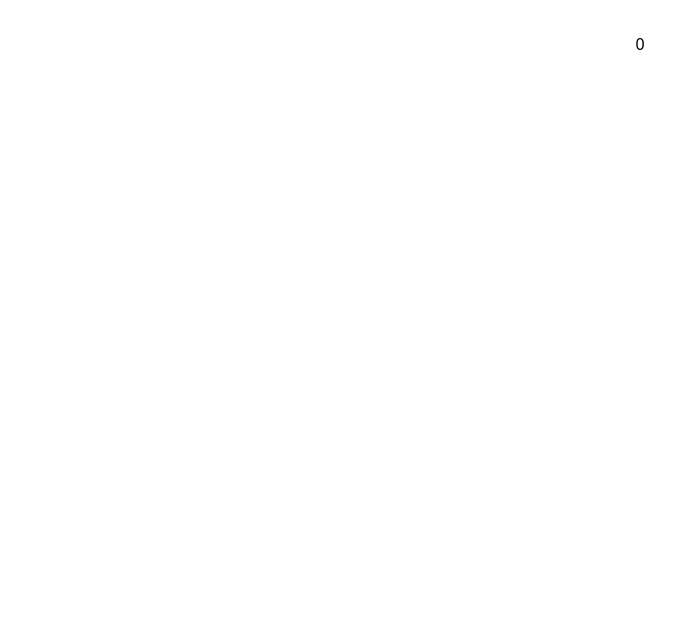
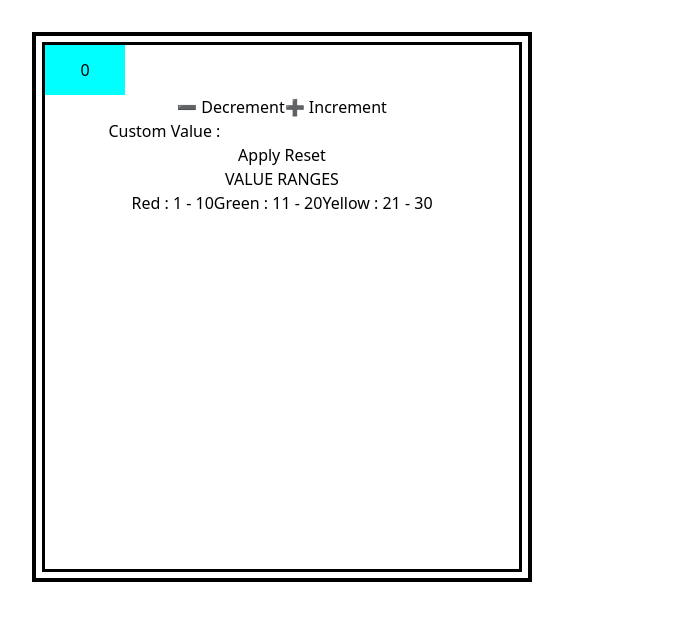
Before and after one commit to SUBHIN-TM/Color-With-Counter-App, a React (Vite) app: page / in a window 1280 px wide. Shown: the top 620 px of the page, without its empty margins (0-675 px from the left). Built offline with nearby package versions, Linux system fonts and the light colour scheme.

Commit message:
custom value done

```diff
--- a/src/App.css
+++ b/src/App.css
@@ -4,3 +4,31 @@
   padding: 2rem;
   text-align: center;
 }
+
+.outLine{
+  height: 550px;
+  border: 4px solid black;
+  width: 500px;
+  display: flex;
+  align-items: center;
+  justify-content: center;
+}
+
+.innerLine{
+  width: 480px;
+  height: 530px;
+  border:  3px solid black;
+}
+
+.valueBox{
+  display: flex;
+  align-items: center;
+  justify-content: center;
+  background-color: aqua;
+  width: 80px;
+  height: 50px;
+}
+
+.colorChange{
+  background-color:white;
+}
--- a/src/App.jsx
+++ b/src/App.jsx
@@ -1,7 +1,6 @@
 import './App.css'
 import Counter from './Components/Counter'
 function App() {
-
 
   return (
     <>
--- a/src/Components/Counter.jsx
+++ b/src/Components/Counter.jsx
@@ -1,17 +1,61 @@
 import { useSelector, useDispatch } from 'react-redux'
-import { decrement,increment } from '../features/counter/counterSlice'
+import { decrement,increment,reset,customValue } from '../features/counter/counterSlice'
+import { useState } from 'react'
 
 
 
 const Counter=()=>{
  const count=useSelector((state)=>state.counter.value)
+ const error = useSelector((state) => state.counter.error)
+ const [value,setValue]=useState('')
  const dispatch=useDispatch()
+
+ const applyCustomValue=()=>{
+  dispatch(customValue(Number(value)))
+ }
+
+ const getColorClass = () => {
+  if (count >= 1 && count <= 10) {
+    return 'bg-red-500';
+  } else if (count >= 11 && count <= 20) {
+    return 'bg-green-500';
+  } else if (count >= 21 && count <= 30) {
+    return 'bg-yellow-500';
+  }else{
+    return ""
+  }
+};
+
+const resetFunction=()=>{
+  setValue('')
+  dispatch(reset())
+}
+
  return(
     <>
-    <div >
-     <div className='border border-red-700 h-5/6'>
-       {count}
-     </div>
+    <div className='outLine m-auto' >
+      <div className={`innerLine colorChange ${getColorClass()}`} >
+        <div className='valueBox m-auto mt-6 font-bold text-3xl rounded-lg' >{count}</div>
+        {error && (<div className='mt-3 bg-white w-80 m-auto '> <h1 className='text-red-600'>Invalid Value</h1></div>)}
+        <div className='flex justify-around mt-11'>
+          <button onClick={()=>dispatch(decrement())} className='border p-2  bg-black  text-white font-semibold'> ➖ Decrement </button>
+          <button onClick={()=>dispatch(increment(1))} className='border p-2 bg-black  text-white font-semibold'>➕ Increment</button>
+        </div>
+        <div className='mt-10 ' >
+        <label className='font-semibold' htmlFor="value">Custom Value :</label>  <input onChange={(e)=>setValue(e.target.value)} value={value} className='border border-black w-40' type="number" name="" id="" />
+        </div>
+        <button onClick={applyCustomValue} className='border p-1 bg-black text-white font-semibold mt-2 ml-28 px-3'>Apply</button> <button onClick={()=>resetFunction()} className='border p-1 bg-black text-white font-semibold mt-2 ml-5 px-3'>Reset</button>
+        <div className='border mt-4 p-10 bg-black'>
+          <div className={`border  colorChange ${getColorClass()}`}>
+          <h1 className='font-bold p-1'>VALUE RANGES</h1>
+          <div className='flex flex-col pb-4'>
+          <label>Red : 1 - 10</label>
+          <label>Green : 11 - 20</label>
+          <label>Yellow : 21 - 30</label>
+          </div>
+          </div>
+        </div>
+      </div>
     </div>
     </>
  )
@@ -21,33 +65,3 @@ const Counter=()=>{
 
 
 export default Counter;
-
-
-
-
-// export function Counter() {
-//   const count = useSelector((state) => state.counter.value)
-//   const dispatch = useDispatch()
-
-//   return (
-//     <div>
-//       <div>
-//         <button
-//           aria-label="Increment value"
-//           onClick={() => dispatch(increment(1))}
-//         >
-//           Increment
-//         </button>
-//         <span>{count}</span>
-//         <button
-//           aria-label="Decrement value"
-//           onClick={() => dispatch(decrement())}
-//         >
-//           Decrement
-//         </button>
-//       </div>
-//     </div>
-//   )
-// }
-
-// export default Counter
--- a/src/features/counter/counterSlice.js
+++ b/src/features/counter/counterSlice.js
@@ -2,6 +2,7 @@ import { createSlice } from '@reduxjs/toolkit'
 
 const initialState = {
   value: 0,
+  error:''
 }
 
 export const counterSlice = createSlice({
@@ -9,15 +10,39 @@ export const counterSlice = createSlice({
   initialState,
   reducers: {
     increment: (state,action) => {
-      state.value += action.payload
+      if(state.value == 30){
+       state.error +=" Value Out Of Limit "
+      }else{
+        state.value += action.payload
+        state.error =""
+      }
+
     },
     decrement: (state) => {
-      state.value -= 1
+      if(state.value == 0){
+        state.error +=" Value Out Of Limit "
+      }else{
+        state.value -= 1
+        state.error =""
+      }
+
     },
+    reset:(state)=>{
+      state.value=0
+      state.error =""
+    },
+    customValue:(state,action)=>{
+      if(action.payload >30 || action.payload< 0){
+        state.error +=" Value Out Of Limit "
+      }else{
+        state.error =""
+        state.value=action.payload
+      }
+
+    }
   },
 })
 
-// Action creators are generated for each case reducer function
-export const { increment, decrement} = counterSlice.actions
 
+export const { increment, decrement,reset,customValue} = counterSlice.actions
 export default counterSlice.reducer
```
